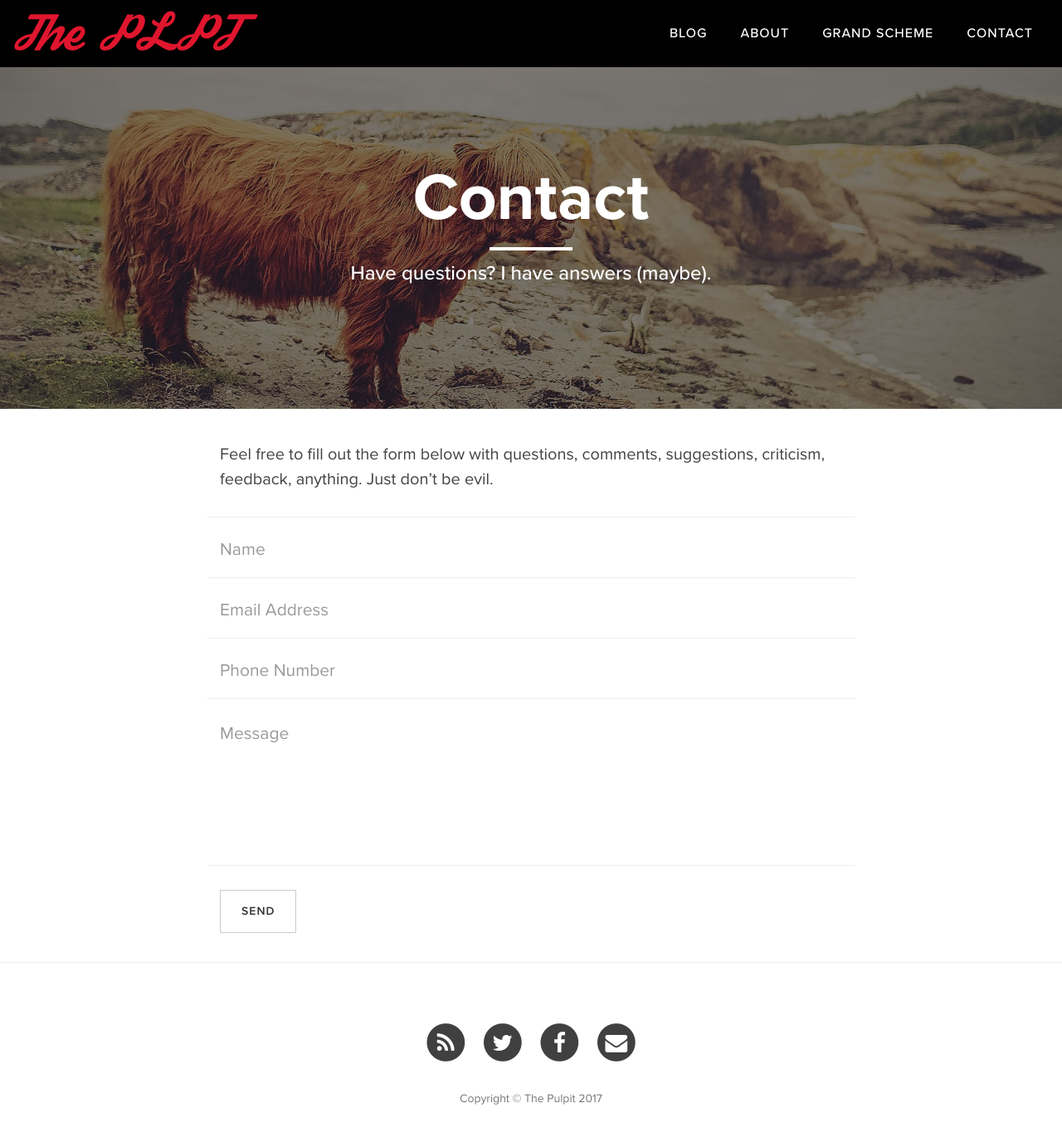
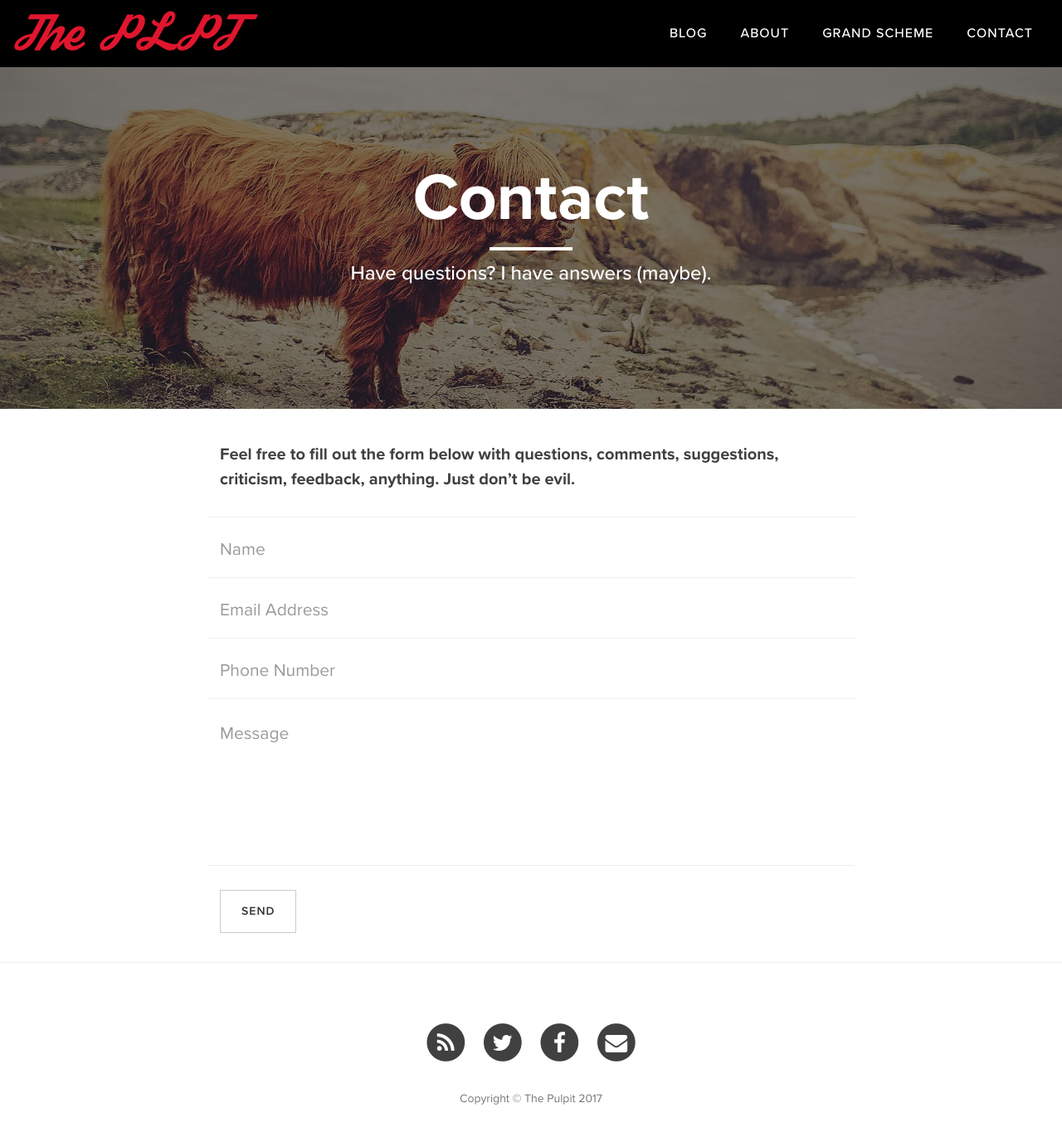
Before and after one commit to thepulpit/thepulpit.github.io, a Jekyll site: the page built from contact.html, in a window 1280 px wide and 1400 px high, scrolled down 36 px. Shown: the top 1371 px of the window at 83% size. Built offline with Jekyll 4.4.1, drawn with Linux system fonts in a browser that asks for light colours; nearby versions of some CDN libraries.

Commit message:
typography and contact page edit

```diff
--- a/contact.html
+++ b/contact.html
@@ -5,7 +5,7 @@ description: "Have questions? I have answers (maybe)."
 header-img: "img/contact-bg.jpg"
 ---
 
-<p>Feel free to fill out the form below with questions, comments, suggestions, criticism, feedback, anything. Just don’t be evil.</p>
+<p><strong>Feel free to fill out the form below with questions, comments, suggestions, criticism, feedback, anything. Just don’t be evil.</strong></p>
 <!-- Contact Form - Enter your email address on line 19 of the mail/contact_me.php file to make this form work. -->
 <!-- WARNING: Some web hosts do not allow emails to be sent through forms to common mail hosts like Gmail or Yahoo. It's recommended that you use a private domain email address! -->
 <!-- NOTE: To use the contact form, your site must be on a live web host with PHP! The form will not work locally! -->
--- a/css/clean-blog.css
+++ b/css/clean-blog.css
@@ -42,6 +42,15 @@ body {
   font-size: 20px;
   color: #404040;
 }
+b, strong{
+  font-weight: 400;
+  font-family: "Proxima Nova Bold", sans-serif;
+}
+i, em, blockquote{
+  font-weight: 400;
+  font-style: normal;
+  font-family: "Proxima Nova Italic";
+}
 p {
   line-height: 1.5;
   margin: 30px 0;
@@ -71,7 +80,7 @@ a img:focus {
 }
 blockquote {
   color: #808080;
-  font-style: italic;
+
 }
 .ThreeColumn{
   display: flex;
@@ -146,6 +155,12 @@ a img.Logo:hover{
   width: 100%;
   height: auto;
   cursor: pointer;
+}
+
+@media (min-width: 1300px){
+  .container{
+    width: 1270px;
+  }
 }
 
 @media only screen and (min-width: 768px) {
@@ -469,12 +484,12 @@ form .row:first-child .floating-label-form-group {
 ::-moz-selection {
   color: white;
   text-shadow: none;
-  background: #0085a1;
+  background: #E0162E;
 }
 ::selection {
   color: white;
   text-shadow: none;
-  background: #0085a1;
+  background: #E0162E;
 }
 img::selection {
   color: white;
```
